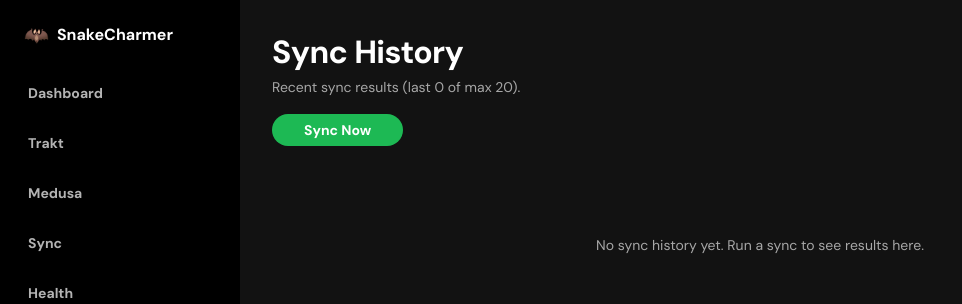
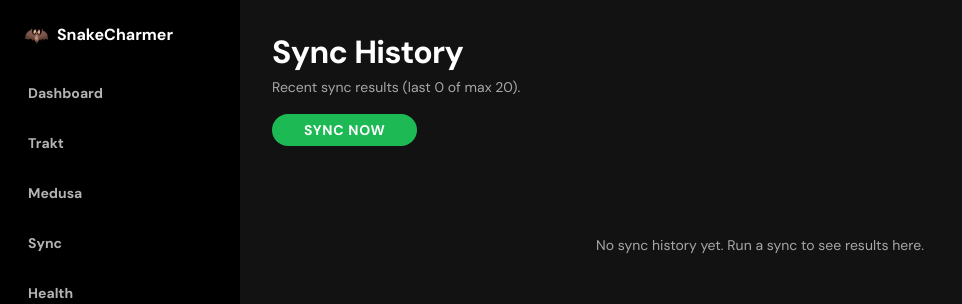
Before and after one commit to 2wenty2wo/SnakeCharmer, a FastAPI app: page /sync/history in a window 1280 px wide. Shown: the top 304 px of the page, without its empty margins (0-962 px from the left). Run offline with FastAPI, Linux system fonts and the light colour scheme.

Commit message:
Update Green Deck button typography to uppercase

```diff
--- a/app/webui/static/style.css
+++ b/app/webui/static/style.css
@@ -578,8 +578,8 @@
     font-family: 'DM Sans', sans-serif;
     font-size: 14px;
     font-weight: 700;
-    letter-spacing: normal;
-    text-transform: none;
+    letter-spacing: 0.05em;
+    text-transform: uppercase;
     cursor: pointer;
     transition: background-color 0.2s ease, transform 0.15s ease;
     width: auto;
@@ -617,8 +617,8 @@
     font-family: 'DM Sans', sans-serif;
     font-size: 14px;
     font-weight: 700;
-    letter-spacing: normal;
-    text-transform: none;
+    letter-spacing: 0.05em;
+    text-transform: uppercase;
     cursor: pointer;
     text-decoration: none;
     transition: background-color 0.2s ease, transform 0.15s ease;
```
